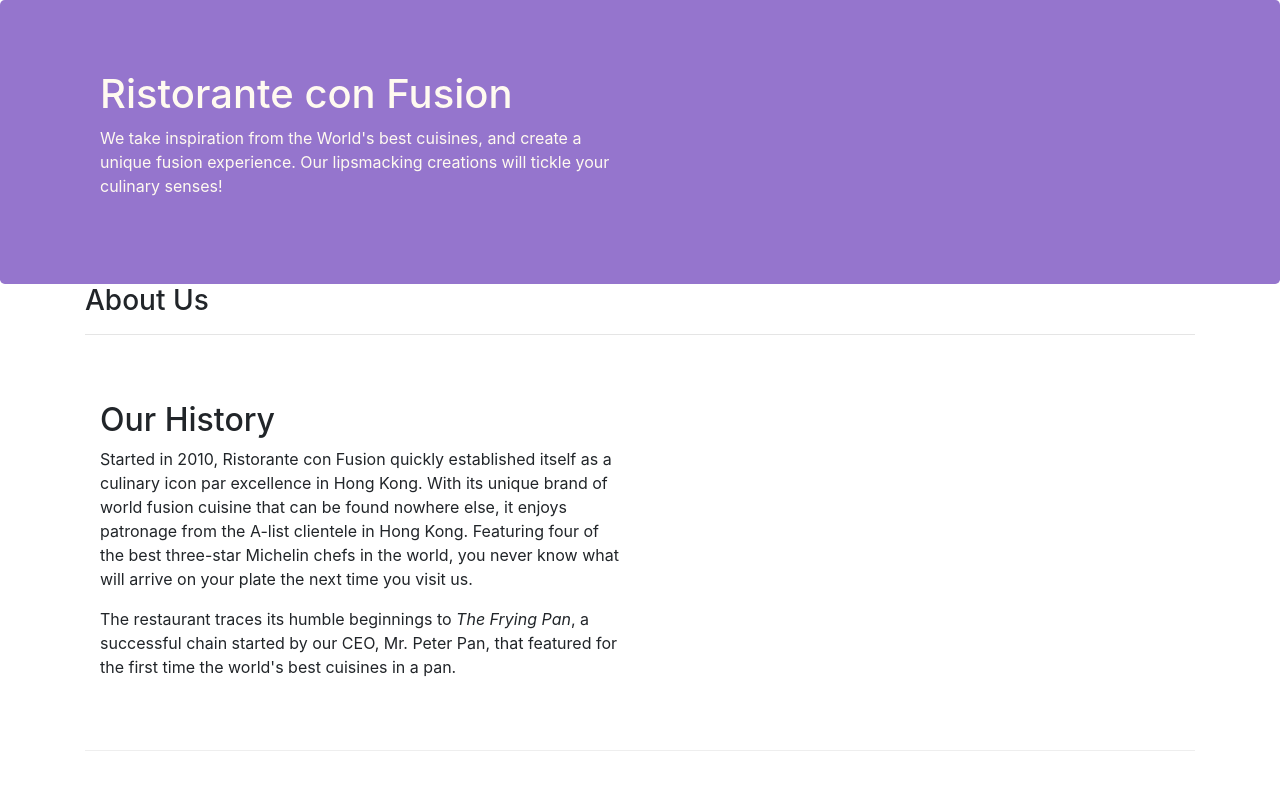
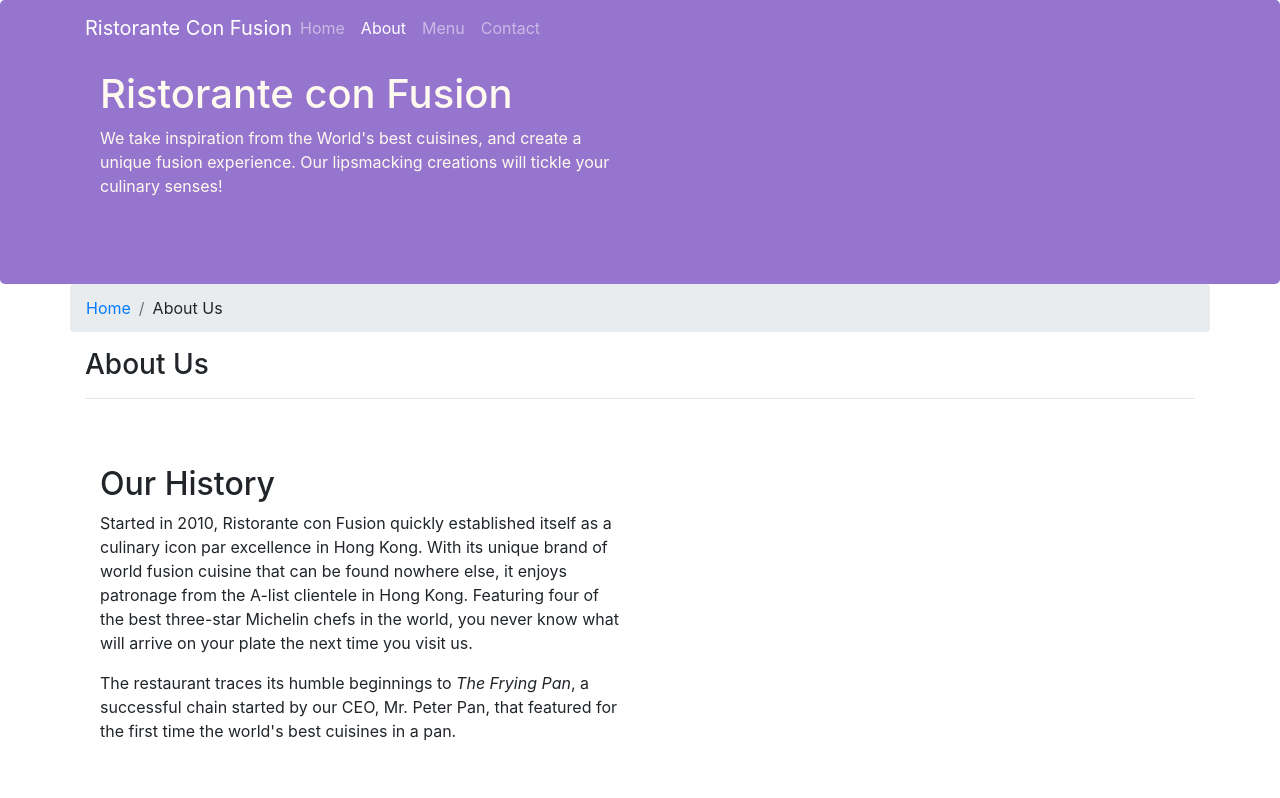
Before and after one commit to swaraj-gore/BootstrapDemos, a website: page aboutus.html in a window 1280 px wide. Shown: the top 798 px of the page. Drawn offline with nearby package versions, Linux system fonts and the light colour scheme.

Commit message:
Added navbar and breadcrumb

```diff
--- a/aboutus.html
+++ b/aboutus.html
@@ -12,7 +12,23 @@
 </head>
 
 <body>
-
+    <nav class="navbar navbar-dark navbar-expand-sm fixed-top">
+        <div class="container">
+            <!-- collapse is js component-->
+            <button class="navbar-toggler" type="button" data-toggle="collapse" data-target="#Navbar">
+                <span class="navbar-toggler-icon"></span>
+            </button>
+            <a class="navbar-brand mr-auto" href="./index.html">Ristorante Con Fusion</a>
+            <div class="collapse navbar-collapse" id="Navbar">
+                <ul class="navbar-nav mr-auto">
+                    <li class="nav-item"><a class="nav-link"href="./index.html">Home</a></li>
+                    <li class="nav-item active"><a class="nav-link"href="#">About</a></li>
+                    <li class="nav-item"><a class="nav-link"href="#">Menu</a></li>
+                    <li class="nav-item"><a class="nav-link"href="#">Contact</a></li>
+                </ul>
+            </div>
+        </div>
+    </nav>
     <header class="jumbotron jumbotron">
         <div class="container">
             <div class="row row-header">
@@ -28,6 +44,10 @@
 
     <div class="container">
         <div class="row">
+            <ol class="col-12 breadcrumb">
+                <li class="breadcrumb-item"><a href="./index.html">Home</a></li>
+                <li class="breadcrumb-item actie">About Us</li>
+            </ol>
             <div class="col-12">
                <h3>About Us</h3>
                <hr>
@@ -67,7 +87,7 @@
                 <div class="col-4 offset-1 col-sm-2">
                     <h5>Links</h5>
                     <ul class="list-unstyled">
-                        <li><a href="#">Home</a></li>
+                        <li><a href="./index.html">Home</a></li>
                         <li><a href="#">About</a></li>
                         <li><a href="#">Menu</a></li>
                         <li><a href="#">Contact</a></li>
```
